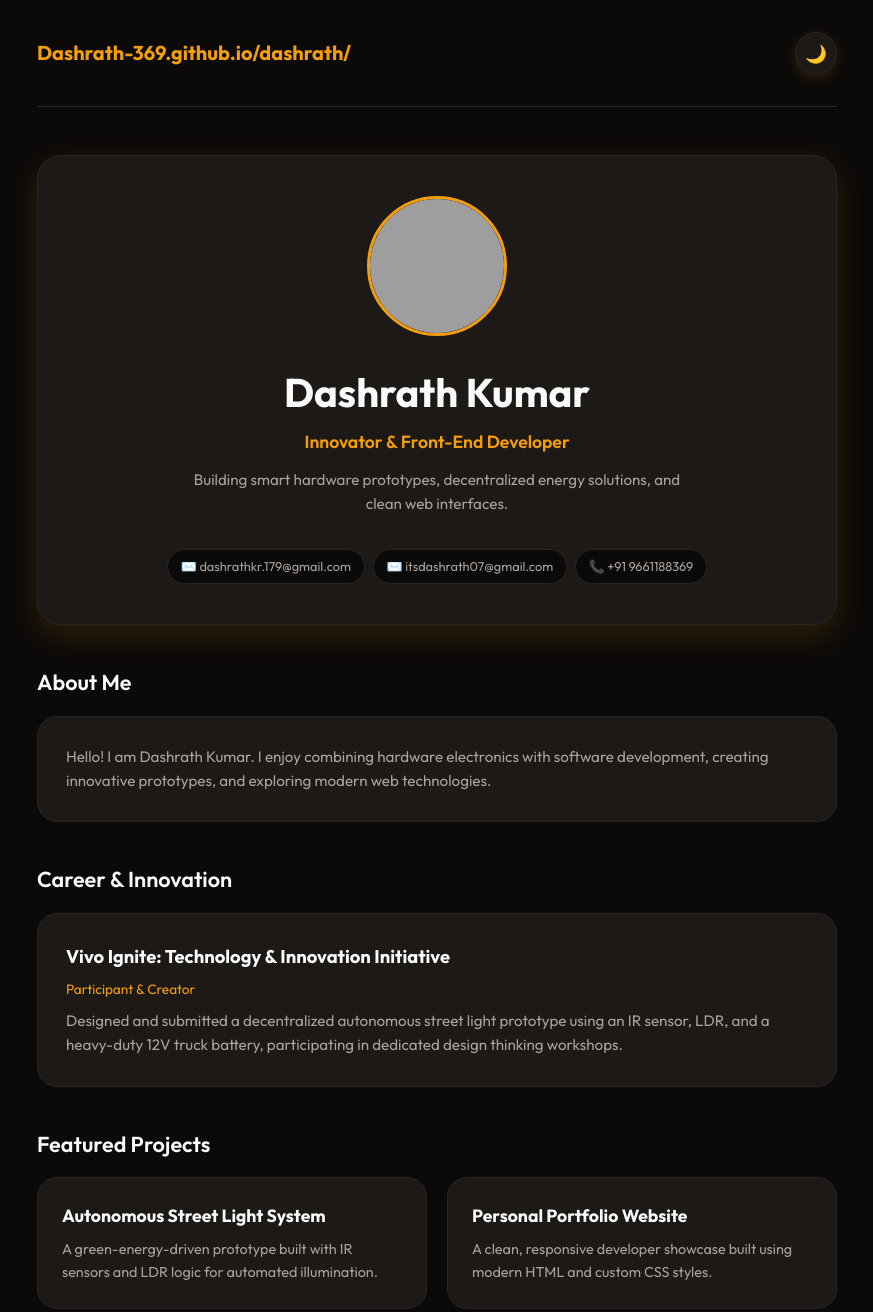
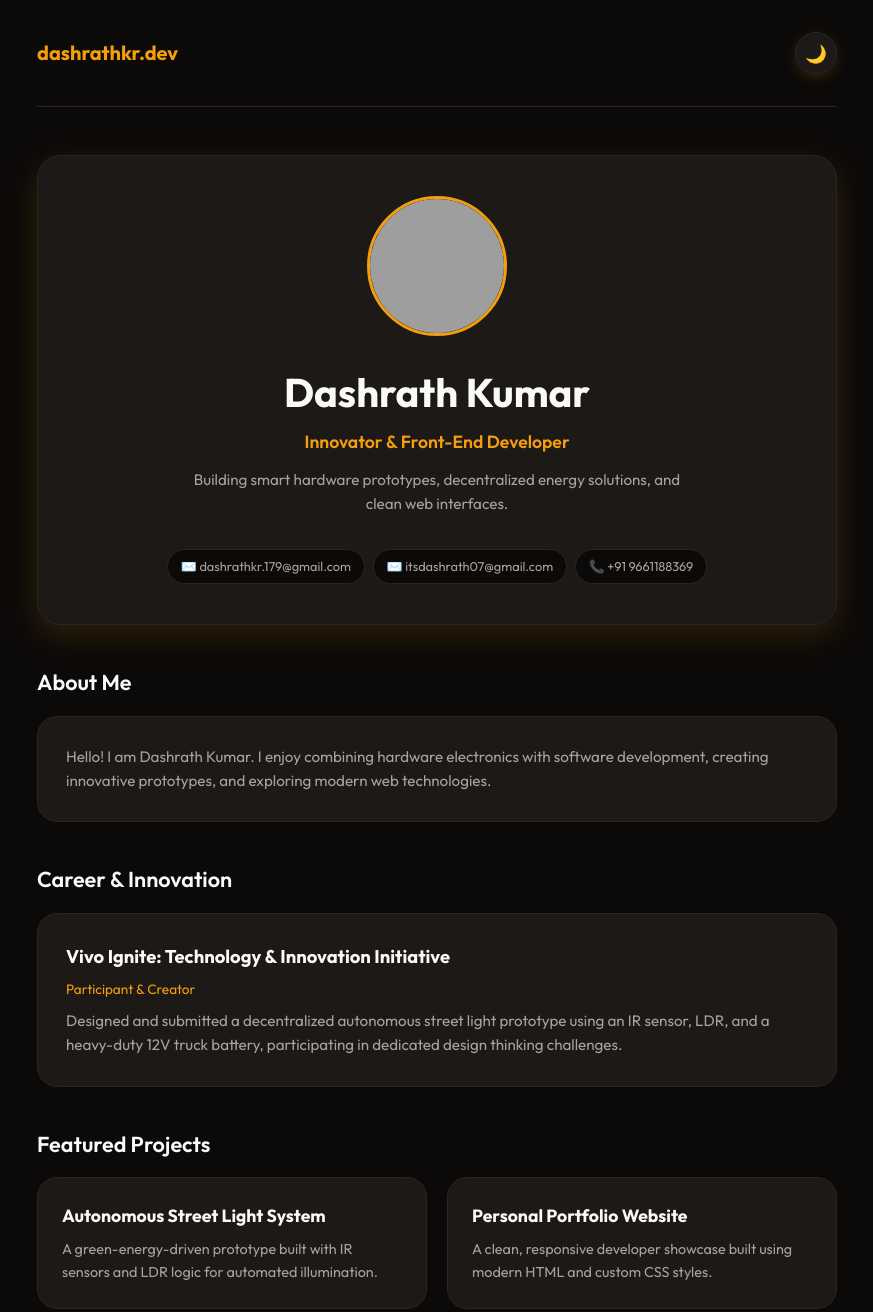
Before and after one commit to Dashrath-369/Dashrath, a plain HTML site: page index.html in a window 1280 px wide. Shown: the top 1312 px of the page, without its empty margins (203-1076 px from the left). Drawn offline with Linux system fonts and the light colour scheme; grey boxes are pictures that could not be loaded.

Commit message:
Update portfolio branding to use the custom domain dashrathkr.dev

```diff
--- a/index.html
+++ b/index.html
@@ -272,7 +272,7 @@
 <body>
 
     <header>
-        <div class="logo">Dashrath-369.github.io/dashrath/</div>
+        <div class="logo">dashrathkr.dev</div>
         <button class="theme-toggle" id="themeToggleBtn" onclick="toggleTheme()" title="Switch Light/Dark Mode">🌙</button>
     </header>
 
@@ -306,7 +306,7 @@
             <div class="card">
                 <h3>Vivo Ignite: Technology & Innovation Initiative</h3>
                 <span style="color: var(--accent-color); font-size: 0.85rem; display: block; margin-bottom: 0.5rem;">Participant & Creator</span>
-                <p>Designed and submitted a decentralized autonomous street light prototype using an IR sensor, LDR, and a heavy-duty 12V truck battery, participating in dedicated design thinking workshops.</p>
+                <p>Designed and submitted a decentralized autonomous street light prototype using an IR sensor, LDR, and a heavy-duty 12V truck battery, participating in dedicated design thinking challenges.</p>
             </div>
         </section>
 
```
